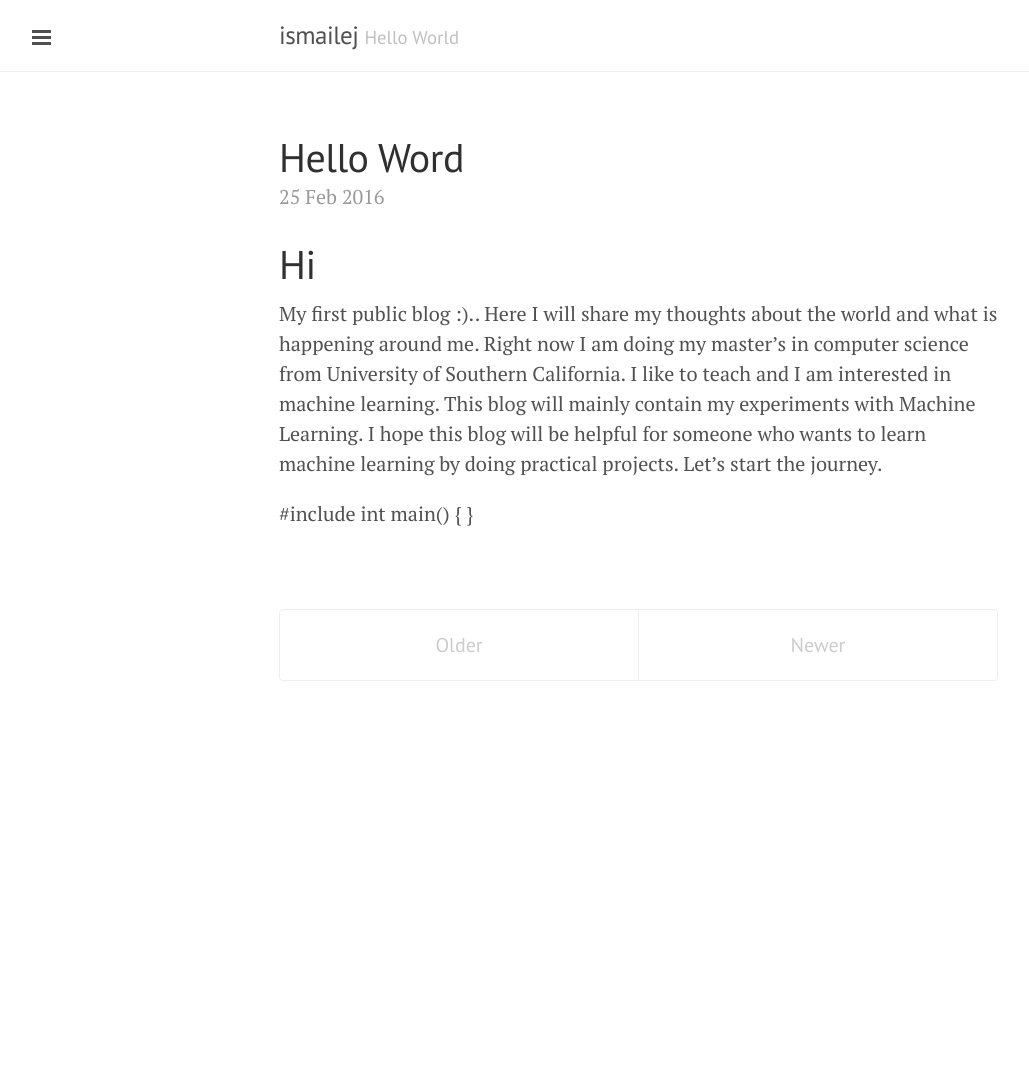
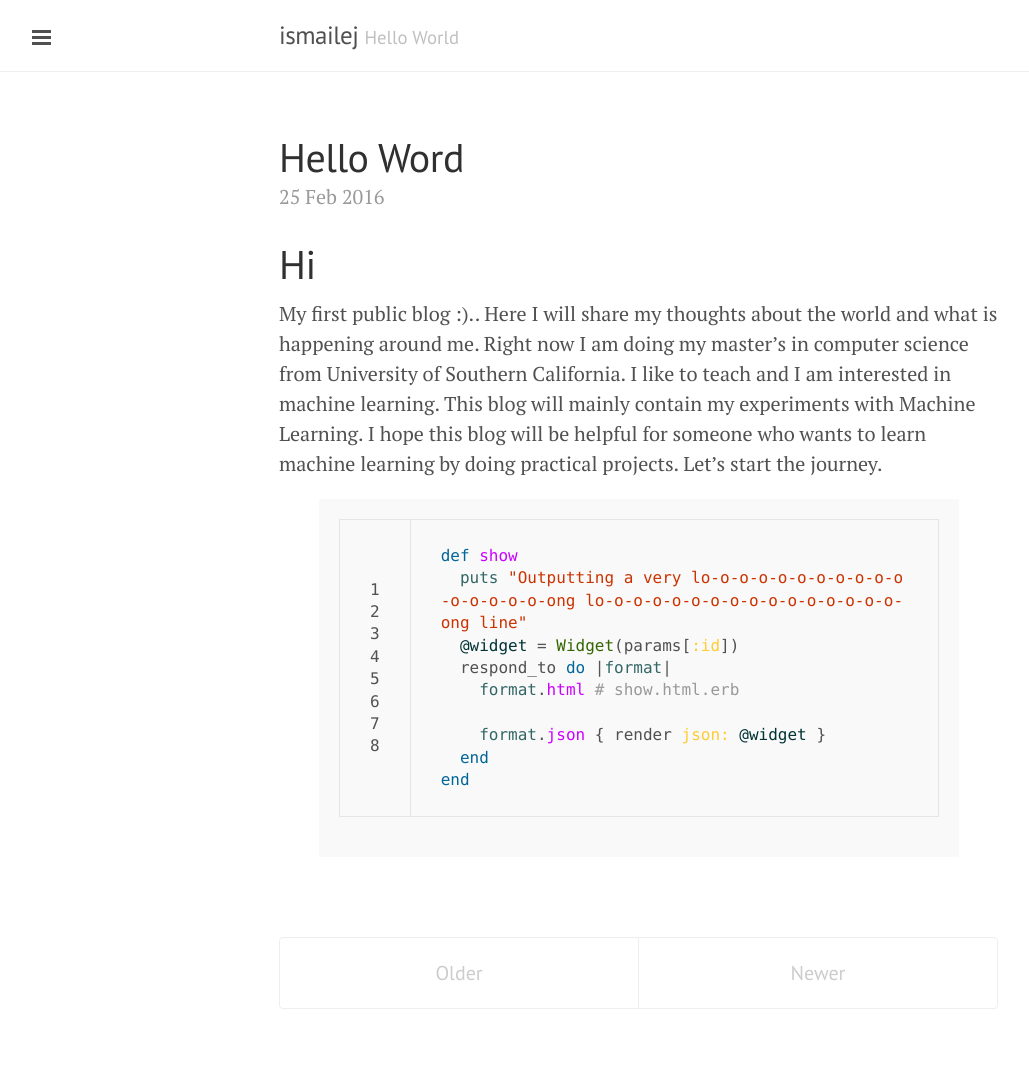
Before and after one commit to ismailej/ismailej.github.io, a Jekyll site: the page built from index.html, in a window 1280 px wide. Shown: the whole page, without its empty margins (1-1030 px from the left). Built offline with Jekyll 4.4.1, drawn with Linux system fonts in a browser that asks for light colours; the list of posts is cut into pages by our own code; before the commit the page ends 900 px from its top, so only the background shows below that.

Commit message:
Update 2016-02-25-hello-word.markdown

```diff
--- a/_posts/2016-02-25-hello-word.markdown
+++ b/_posts/2016-02-25-hello-word.markdown
@@ -2,7 +2,13 @@
 My first public blog :).. Here I will share my thoughts about the world and what is happening around me. Right now I am doing my master's in computer science from University of Southern California. I like to teach and I am interested in machine learning. This blog will mainly contain my experiments with Machine Learning. I hope this blog will be helpful for someone who wants to learn machine learning by doing practical projects. Let's start the journey.
 
 
-  #include <stdio.h>
-  int main()
-  {
-  }
+{% highlight ruby linenos %}
+def show
+  puts "Outputting a very lo-o-o-o-o-o-o-o-o-o-o-o-o-o-o-o-ong lo-o-o-o-o-o-o-o-o-o-o-o-o-o-o-o-ong line"
+  @widget = Widget(params[:id])
+  respond_to do |format|
+    format.html # show.html.erb
+    format.json { render json: @widget }
+  end
+end
+{% endhighlight %}
```
